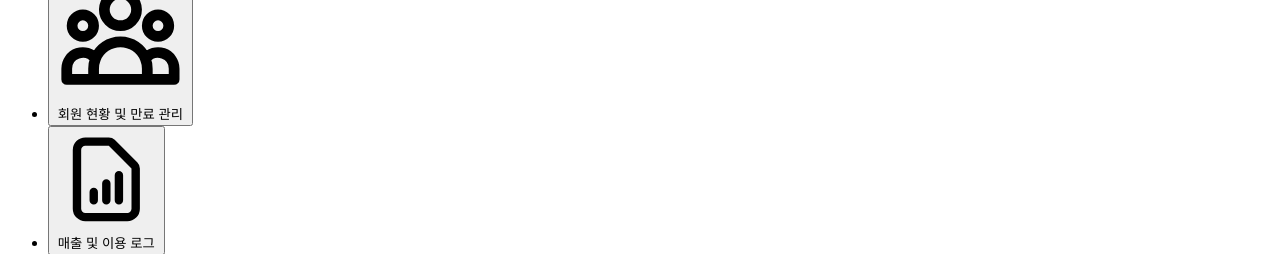
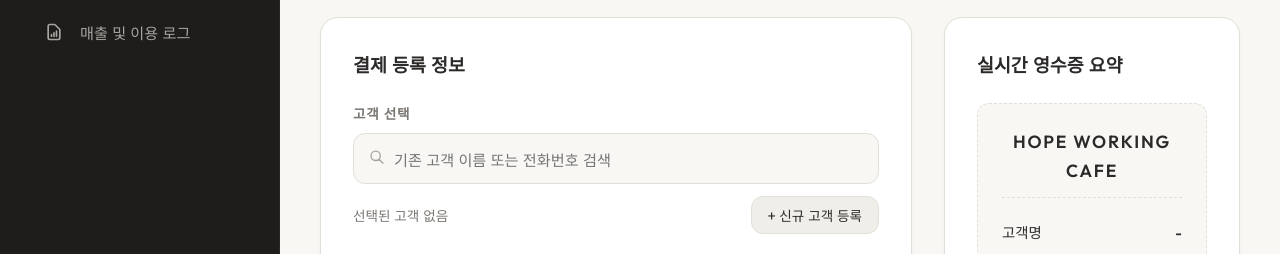
Before and after one commit to Sangmin-yoon/HOPE-MEMBERS, a plain HTML site: page index.html in a window 1280 px wide. Shown: the part 307-561 px from the top of the page. Drawn offline with Linux system fonts and the light colour scheme; the site is published under a folder, as on GitHub Pages, so addresses that start at the root find nothing.

Commit message:
Add files via upload

```diff
--- a/index.html
+++ b/index.html
@@ -4,8 +4,8 @@
   <meta charset="UTF-8">
   <meta name="viewport" content="width=device-width, initial-scale=1.0">
   <title>워킹카페 호프(HOPE) 멤버십 & 결제 시스템</title>
-  <script type="module" crossorigin src="/assets/index-BMZuUaw6.js"></script>
-  <link rel="stylesheet" crossorigin href="/assets/index-DMLeFcFp.css">
+  <script type="module" crossorigin src="./assets/index-BMZuUaw6.js"></script>
+  <link rel="stylesheet" crossorigin href="./assets/index-DMLeFcFp.css">
 </head>
 <body>
   <!-- App Shell -->
```
